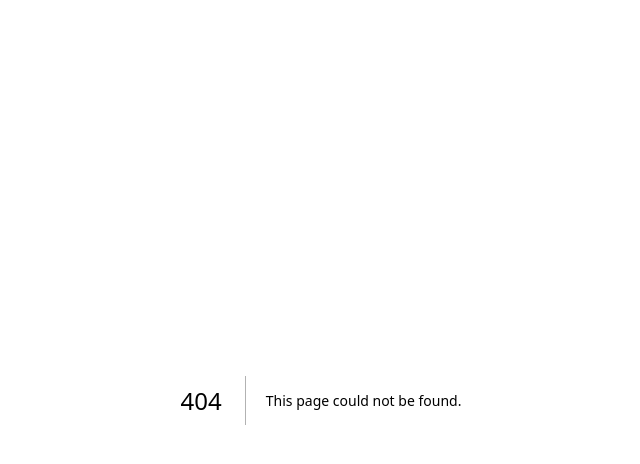
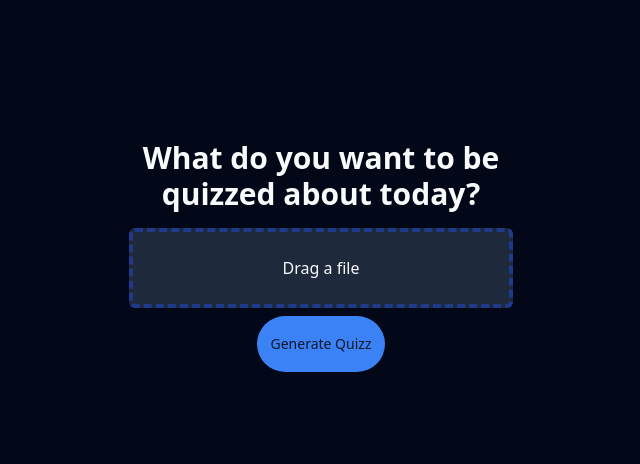
Before and after one commit to Ziad-Alghawi/quiz-ai, a Next.js app: page /quizz/new in a window 1280 px wide. Before the commit this address had no page. Shown: the top 464 px of the page, without its empty margins (319-959 px from the left). Built offline with nearby package versions, Linux system fonts and the light colour scheme.

Commit message:
add the upload file to the page

```diff
--- /dev/null
+++ b/src/app/quizz/UploadDoc.tsx
@@ -0,0 +1,39 @@
+"use client"
+import { useState } from "react";
+import { set } from "react-hook-form";
+import { Button } from "@/components/ui/button";
+
+const UploadDoc = () => {
+  const [document, setDocument] = useState<Blob | File | null | undefined>(null);
+  const [isLoading, setIsLoading] = useState<boolean>(false);
+
+  const handleSubmit = async (e: React.FormEvent<HTMLFormElement>) => {
+    e.preventDefault();
+    setIsLoading(true);
+    console.log(document);
+  }
+
+
+  return (
+    <div className="w-full">
+      <form className="w-full" onSubmit={handleSubmit}>
+        <label htmlFor="document" className="bg-secondary w-full flex h-20 rounded-md border-4 border-dashed border-blue-900 relative">
+
+          <div className="absolute inset-0 m-auto flex justify-center items-center">
+            {document && document?.name ? document?.name : "Drag a file"}
+          </div>
+          <input type="file" id="document"
+            className="relative block w-full h-full z-50 opacity-0"
+            onChange={(e) => setDocument(e?.target?.files?.[0]) } />
+        </label>
+        <Button size="lg" className="mt-2" type="submit">
+          Generate Quizz
+        </Button>
+
+
+      </form>
+    </div>
+
+  );
+}
+export default UploadDoc;
--- /dev/null
+++ b/src/app/quizz/new/page.tsx
@@ -0,0 +1,15 @@
+import UploadDoc from "../UploadDoc";
+
+const page = () => {
+  return (
+    <div className="flex flex-col flex-1">
+      <main className="pt-11 flex flex-col text-center items-center gap-4 flex-1 mt-24">
+        <h2 className="text-3xl font-bold">
+          What do you want to be quizzed about today?
+        </h2>
+        <UploadDoc />
+      </main>
+    </div>
+  )
+}
+export default page
```
